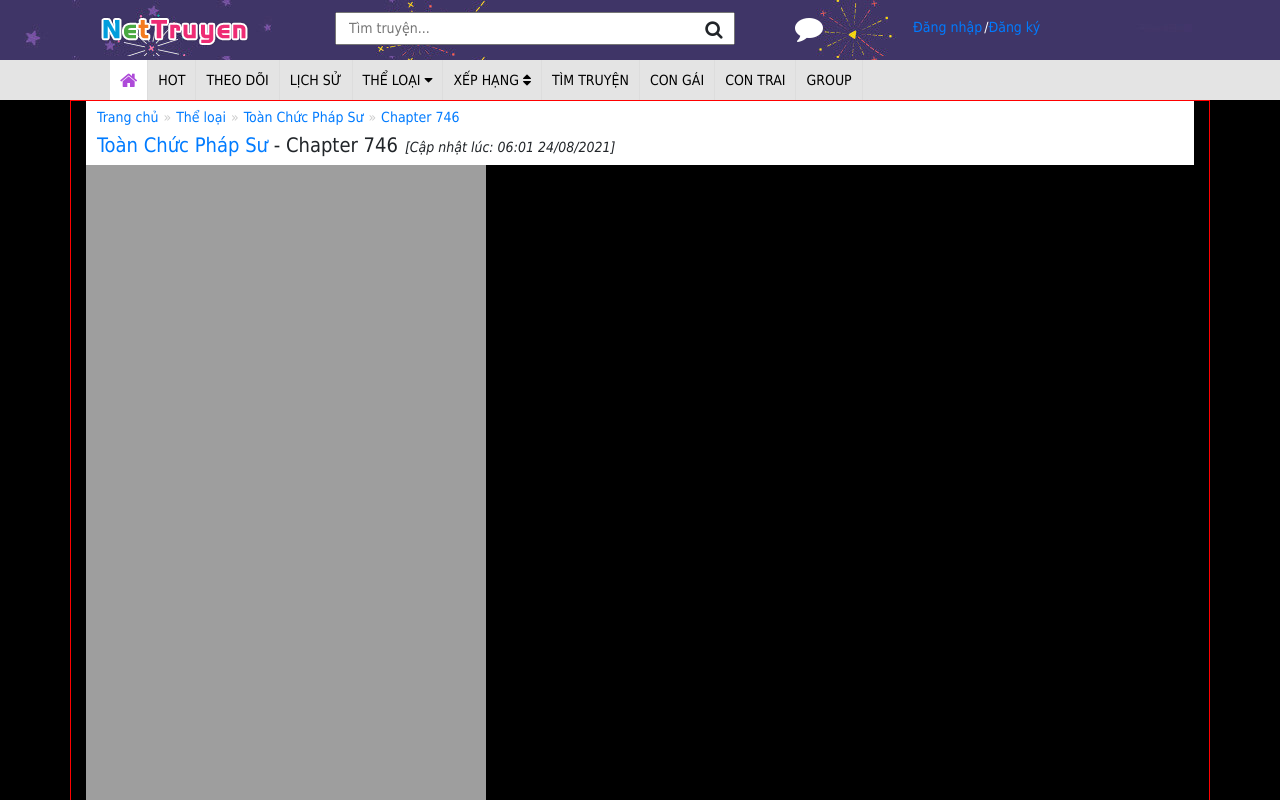
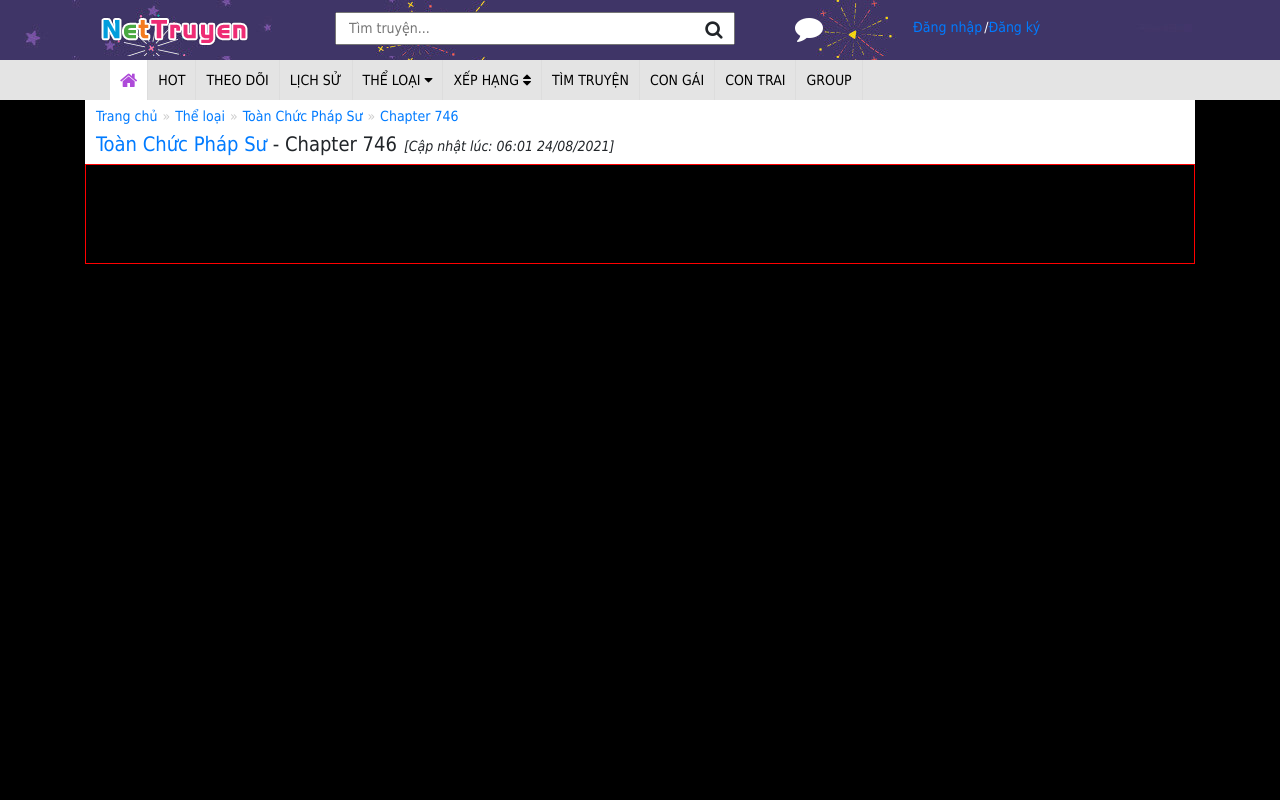
Before and after one commit to minhhiennn/netTruyenFakeAngular, an Angular app in the folder FrontEnd/: page /truyen-tranh/toan-chuc-phap-su-17023/chap-227/755181 in a window 1280 px wide. Shown: the top 800 px of the page. Built offline with nearby package versions, Linux system fonts and the light colour scheme.

Commit message:
dang sua html

```diff
--- a/FrontEnd/src/app/Component/chap-reader/chap-reader.component.html
+++ b/FrontEnd/src/app/Component/chap-reader/chap-reader.component.html
@@ -21,8 +21,13 @@
                 <i>[Cập nhật lúc: 06:01 24/08/2021]</i>
             </h1>
         </div>
-        <div class="reading-control"  *ngFor='let in of counter(100) ;let i = index'>
-            <img src="https://localhost:5001/00001/{{i}}.jpg" alt="">
+        <div class="reading-control">
+            <div class="mrb5">
+
+            </div>
+            <div class="mrb10">
+
+            </div>
         </div>
     </div>
 </main>
--- a/FrontEnd/src/app/Component/chap-reader/chap-reader.component.scss
+++ b/FrontEnd/src/app/Component/chap-reader/chap-reader.component.scss
@@ -14,7 +14,6 @@ a:hover {
     padding: 0;
     .container {
         height: 100%;
-        border: 1px solid red;
         .top {
             margin: 0;
             border: 1px solid white;
@@ -33,9 +32,13 @@ a:hover {
                 i {
                     font-weight: 400;
                     font-size: 14px;
-                    margin: 0 0 7px 7px;
+                    margin: 0 0 0 7px;
                 }
             }
         }
+        .reading-control{
+            border: 1px solid red;
+            height: 100px;
+        }
     }
 }
--- a/FrontEnd/src/app/Component/chap-reader/chap-reader.component.ts
+++ b/FrontEnd/src/app/Component/chap-reader/chap-reader.component.ts
@@ -26,7 +26,4 @@ export class ChapReaderComponent implements OnInit {
       }
     }
   }
-  counter(i: number) {
-    return new Array(i);
-  }
 }
```
Also changed, not shown: 20 other files (tests, documents, lock files or other folders).
